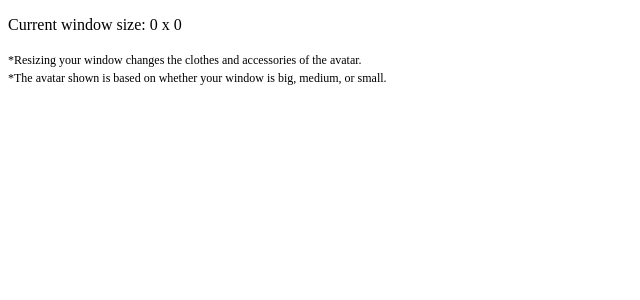
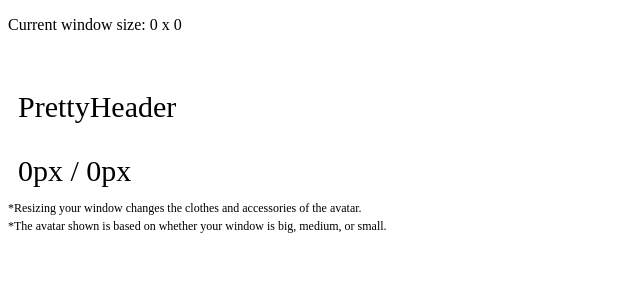
Before and after one commit to YaroslavKazeev/prepExReactW3, a React (Vite) app in the folder 1-check-screen-size/: page / in a window 1280 px wide. Shown: the top 300 px of the page, without its empty margins (0-640 px from the left). Built offline with nearby package versions, Linux system fonts and the light colour scheme.

Commit message:
App is wrapped with the ThemeProvider

```diff
--- a/1-check-screen-size/src/App.jsx
+++ b/1-check-screen-size/src/App.jsx
@@ -2,7 +2,7 @@
 import { SmallSpan } from "./components/pretty-defaults.jsx";
 // import { useWithinWindowWidth, useWindowSize } from "./components/hooks";
 // import { RandomHead, MITHI, DIANA, MIKONG } from "./components/big-head.jsx";
-// import { BigHeadMessage, DisplaySize } from "./components/helpers.jsx";
+import { BigHeadMessage, DisplaySize } from "./components/helpers.jsx";
 
 // const POSSIBLE_STATES = {
 //   small: { name: "Mikong", size: "small", icon: <MdTabletMac /> },
@@ -46,7 +46,7 @@ function App() {
       <p>
         Current window size: {width} x {height}
       </p>
-      {/* <DisplaySize {...{ width, height }} /> */}
+      <DisplaySize {...{ width, height }} />
       {/* <PersonByWindowSize /> */}
       <SmallSpan>
         *Resizing your window changes the clothes and accessories of the avatar.
--- a/1-check-screen-size/src/components/pretty-defaults.jsx
+++ b/1-check-screen-size/src/components/pretty-defaults.jsx
@@ -45,7 +45,12 @@ const PrettyHeader = ({ Component, children, style, ...otherProps }) => {
   const Comp = Component ? Component : "div";
   const { headerFont } = useTheme();
   style = { fontFamily: headerFont, ...style };
-  return <Comp {...{ style, ...otherProps }}>{children}</Comp>;
+  return (
+    <Comp {...{ style, ...otherProps }}>
+      <p>PrettyHeader</p>
+      {children}
+    </Comp>
+  );
 };
 
 const SimpleLink = ({ href, children, style, ...otherProps }) => {
--- a/1-check-screen-size/src/main.jsx
+++ b/1-check-screen-size/src/main.jsx
@@ -1,9 +1,12 @@
 import { StrictMode } from "react";
 import { createRoot } from "react-dom/client";
 import App from "./App.jsx";
+import { ThemeProvider } from "./providers/providers.js";
 
 createRoot(document.getElementById("root")).render(
   <StrictMode>
-    <App />
+    <ThemeProvider>
+      <App />
+    </ThemeProvider>
   </StrictMode>
 );
```
